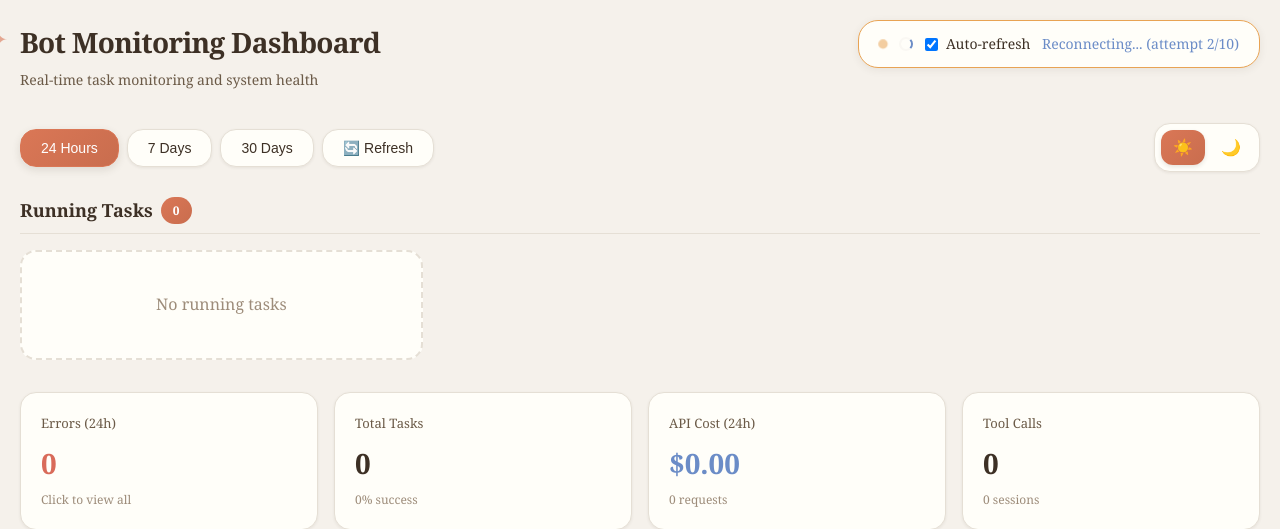
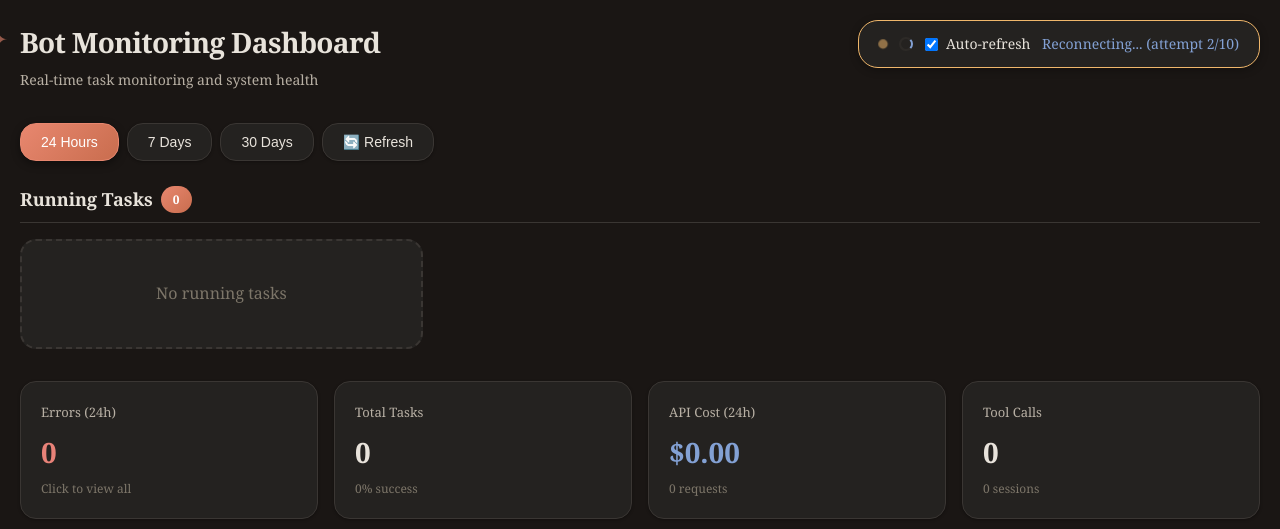
Before and after one commit to mjfuentes/yetanothercodingbot, a Flask app: page / in a window 1280 px wide. Shown: the top 529 px of the page. Run offline with Flask 3, Linux system fonts and the light colour scheme; data that the repository does not hold is empty.

Commit message:
Lock interface to dark theme only, removing light theme toggle
Removed theme toggle buttons and related functionality from both
dashboard and telegram web interfaces. Dark theme is now enforced
on page load, providing a consistent user experience.

🤖 Generated with [Claude Code](https://claude.com/claude-code)

Co-Authored-By: Claude <noreply@anthropic.com>

```diff
--- a/telegram_bot/templates/dashboard.html
+++ b/telegram_bot/templates/dashboard.html
@@ -102,41 +102,6 @@
             align-items: center;
         }
 
-        .theme-toggle {
-            margin-left: auto;
-            background: var(--bg-secondary);
-            border: 1.5px solid var(--border-color);
-            border-radius: 1rem;
-            padding: 0.375rem;
-            display: flex;
-            gap: 0.25rem;
-            box-shadow: 0 1px 3px var(--shadow);
-        }
-
-        .theme-toggle-btn {
-            background: transparent;
-            border: none;
-            padding: 0.5rem 0.75rem;
-            border-radius: 0.75rem;
-            cursor: pointer;
-            transition: all var(--transition);
-            font-size: 1rem;
-            display: flex;
-            align-items: center;
-            gap: 0.375rem;
-            color: var(--text-secondary);
-        }
-
-        .theme-toggle-btn:hover {
-            background: var(--bg-tertiary);
-            color: var(--text-primary);
-        }
-
-        .theme-toggle-btn.active {
-            background: linear-gradient(135deg, var(--accent-primary) 0%, #c96d4e 100%);
-            color: white;
-            box-shadow: 0 2px 4px var(--shadow-medium);
-        }
 
         .btn {
             background: var(--bg-secondary);
@@ -737,15 +702,6 @@
             <button class="btn" onclick="setTimeRange(168)">7 Days</button>
             <button class="btn" onclick="setTimeRange(720)">30 Days</button>
             <button class="btn" onclick="manualRefresh()" title="Refresh now">🔄 Refresh</button>
-
-            <div class="theme-toggle">
-                <button class="theme-toggle-btn active" onclick="setTheme('light')" id="lightThemeBtn" title="Light theme">
-                    ☀️
-                </button>
-                <button class="theme-toggle-btn" onclick="setTheme('dark')" id="darkThemeBtn" title="Dark theme">
-                    🌙
-                </button>
-            </div>
         </div>
 
         <div class="auto-refresh-status" id="autoRefreshStatus">
@@ -895,52 +851,11 @@
         let connectionStateChangeCallbacks = [];
 
         document.addEventListener('DOMContentLoaded', () => {
-            // Initialize theme from localStorage or system preference
-            initializeTheme();
+            // Force dark theme
+            document.documentElement.setAttribute('data-theme', 'dark');
             startRealtimeUpdates();
             startConnectionMonitor();
         });
-
-        function initializeTheme() {
-            // Check localStorage first
-            const savedTheme = localStorage.getItem('dashboard-theme');
-
-            if (savedTheme) {
-                applyTheme(savedTheme);
-            } else {
-                // Check system preference
-                const prefersDark = window.matchMedia('(prefers-color-scheme: dark)').matches;
-                applyTheme(prefersDark ? 'dark' : 'light');
-            }
-
-            // Listen for system theme changes
-            window.matchMedia('(prefers-color-scheme: dark)').addEventListener('change', (e) => {
-                if (!localStorage.getItem('dashboard-theme')) {
-                    applyTheme(e.matches ? 'dark' : 'light');
-                }
-            });
-        }
-
-        function setTheme(theme) {
-            localStorage.setItem('dashboard-theme', theme);
-            applyTheme(theme);
-        }
-
-        function applyTheme(theme) {
-            const html = document.documentElement;
-            const lightBtn = document.getElementById('lightThemeBtn');
-            const darkBtn = document.getElementById('darkThemeBtn');
-
-            if (theme === 'dark') {
-                html.setAttribute('data-theme', 'dark');
-                lightBtn.classList.remove('active');
-                darkBtn.classList.add('active');
-            } else {
-                html.removeAttribute('data-theme');
-                lightBtn.classList.add('active');
-                darkBtn.classList.remove('active');
-            }
-        }
 
         function setTimeRange(hours) {
             currentTimeRange = hours;
```
Also changed, not shown: telegram_bot/templates/telegram.html (+7 -73 lines).
